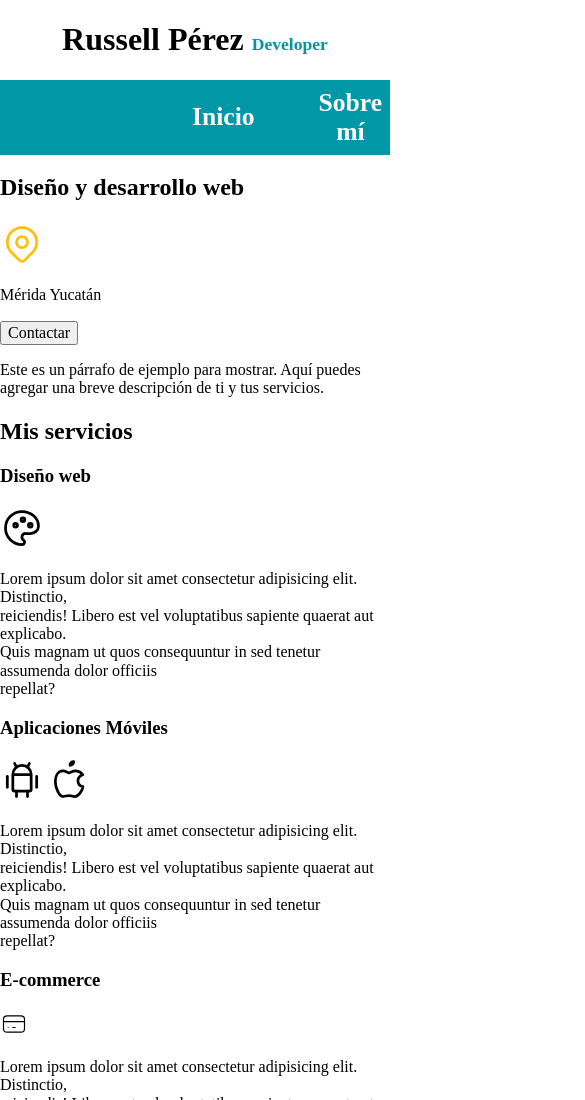
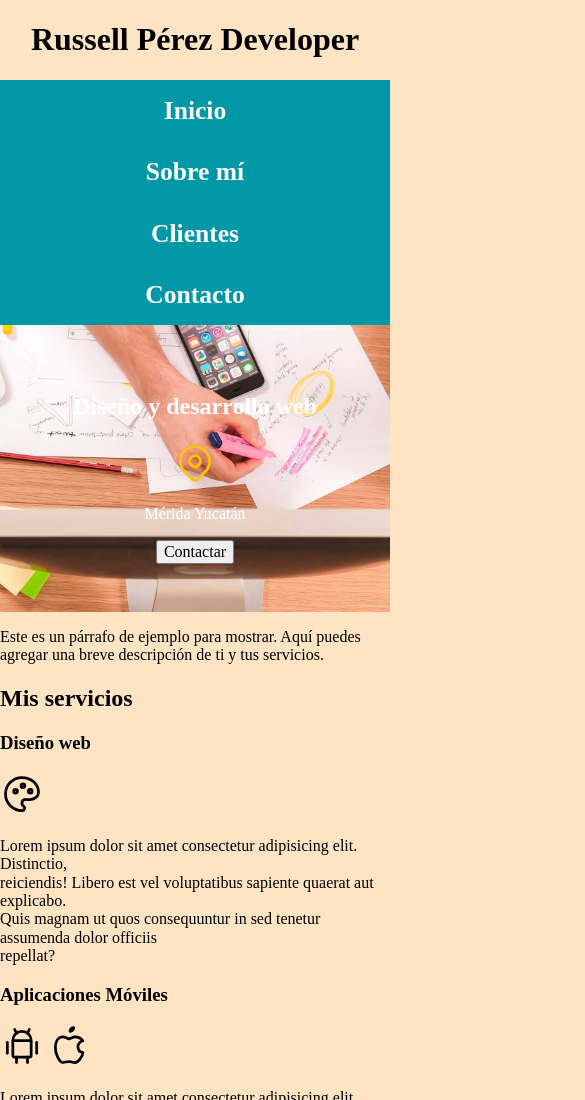
Before and after one commit to B4sal/DeveloperPage, a plain HTML site: page index.html in a window 390 px wide. Shown: the top 1100 px of the page, 585 px wide, since content can reach past the window. Drawn offline with Linux system fonts and the light colour scheme.

Commit message:
Agregados olores al diseño responsivo Agregada imagén al contenido hero Nav  en column cuando esta chico el diseño y row cuando es grande

```diff
--- a/css/styles.css
+++ b/css/styles.css
@@ -1,55 +1,87 @@
-
-
 :root {
     --blanco: #fff;
     --oscuro: #212121;
     --primario: #ffc107;
     --secundario: #0097a7;
     --gris: #757575;
-    --grisclaro:#DFE9F3;
+    --grisclaro: #DFE9F3;
 }
 
 .titulo {
     text-align: center;
 }
 
-.noc {
-    font-size: 1.1rem;
-    color: var(--secundario);
+/* Estilo por defecto para móviles pequeños */
+body {
+    background-color: bisque;
 }
 
+/* 480px para móviles */
+@media (min-width: 480px) and (max-width: 767px) {
+    body {
+        background-color: blue;
+    }
+}
+
+/* 768px y superiores para tablets y pantallas más grandes */
+@media (min-width: 768px) {
+    body {
+        background-color: cornflowerblue;
+    }
+}
+
+/* Navegación principal en columna por defecto */
 .navegacion-principal {
     background-color: var(--secundario);
     display: flex;
-    justify-content: space-between; /* Distribuye los enlaces de manera uniforme */
-    align-items: center; /* Centra los elementos verticalmente */
-    padding: 1rem; /* Ajusta el espaciado del contenedor */
+    flex-direction: column; /* Alínea en columna por defecto */
+    justify-content: center;
+    align-items: center;
+    padding: 1rem;
 }
 
+/* Ajustes para pantallas grandes */
+@media (min-width: 768px) {
+    .navegacion-principal {
+        flex-direction: row; /* Cambia a fila en pantallas grandes */
+        justify-content: space-between;
+    }
+}
+
+/* Estilos de enlaces en la navegación */
 .navegacion-principal a {
     color: var(--blanco);
     text-decoration: none;
-    padding: 0.5rem 1rem; /* Ajusta el espacio interno de los enlaces */
+    padding: 0.5rem 1rem;
     font-weight: bold;
-    font-size: 1.6rem; /* Ajusta el tamaño de la fuente */
+    font-size: 1.6rem;
     text-align: center;
-    margin: 0 1rem; /* Añade espacio entre los enlaces */
+    margin: 0.5rem 0; /* Espacio vertical entre enlaces en móviles */
 }
 
 .navegacion-principal a:hover {
     background-color: var(--primario);
     color: var(--oscuro);
-    padding: auto;
 }
 
-
+/* Contenedor principal */
 .contenedor {
     max-width: 120rem;
-    margin: 0 10rem;
-    padding:  0;
+    margin: 0 auto;
+    padding: 0;
 }
 
-
+/* Fondo de navegación */
 .nav-bg {
     background-color: var(--secundario);
 }
+
+.hero {
+    background-image: url('../img/hero.jpg'); /* Importamos nuestra imagen como fondo el .. es para regresar un nivel del directorio */
+    background-size: cover; /* Asegura que la imagen cubra todo el contenedor */
+    background-position: center; /* Centra la imagen */
+    background-repeat: no-repeat; /* Evita que la imagen se repita */
+    color: #fff; /* Ajusta el color del texto para mejor visibilidad */
+    padding: 3rem 0; /* Agrega espacio alrededor del contenido */
+    text-align: center; /* Centra el texto dentro de la sección */
+}
--- a/index.html
+++ b/index.html
@@ -40,10 +40,10 @@
 
 
     <main>
-      <section class="intro">
+      <section class="hero">
         <h2>Diseño y desarrollo web</h2>
 
-        <div class="location">
+        <div class="conteindo-hero">
           <svg
             xmlns="http://www.w3.org/2000/svg"
             class="icon icon-tabler icon-tabler-map-pin"
```
Also changed, not shown: img/hero.jpg (added), 1 other file.
